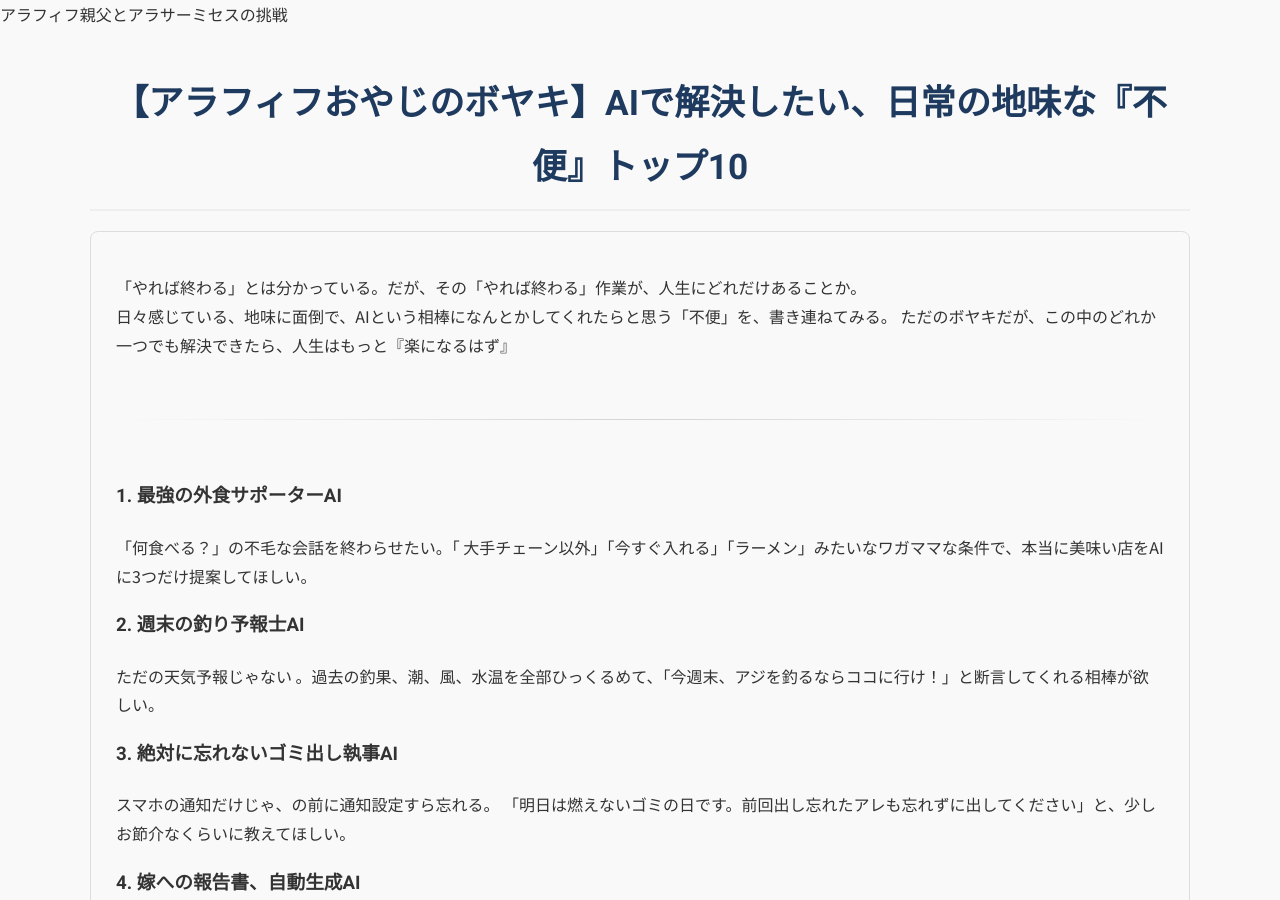
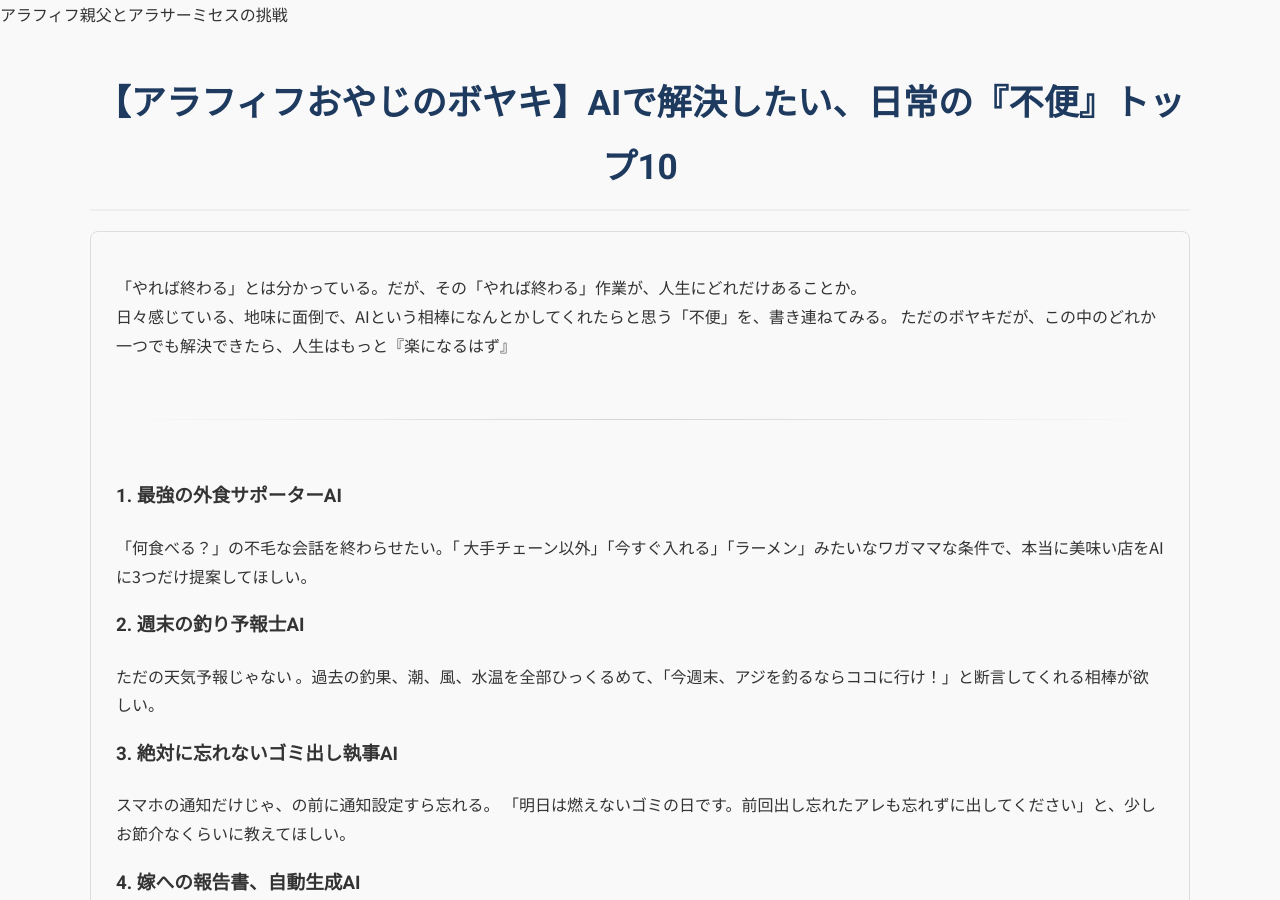
Before and after one commit to 0513reo/reo, a Jekyll site: the page built from _logs/2025-07-01-inconvenience-list.md, in a window 1280 px wide and 900 px high. Built offline with Jekyll 4.4.1, drawn with Linux system fonts in a browser that asks for light colours.

Commit message:
Add files via upload

```diff
--- a/_logs/2025-07-01-inconvenience-list.md
+++ b/_logs/2025-07-01-inconvenience-list.md
@@ -1,6 +1,6 @@
 ---
 layout: default
-title: "【アラフィフおやじのボヤキ】AIで解決したい、日常の地味な『不便』トップ10"
+title: "【アラフィフおやじのボヤキ】AIで解決したい、日常の『不便』トップ10"
 collection: "logs"
 ---
 
```
